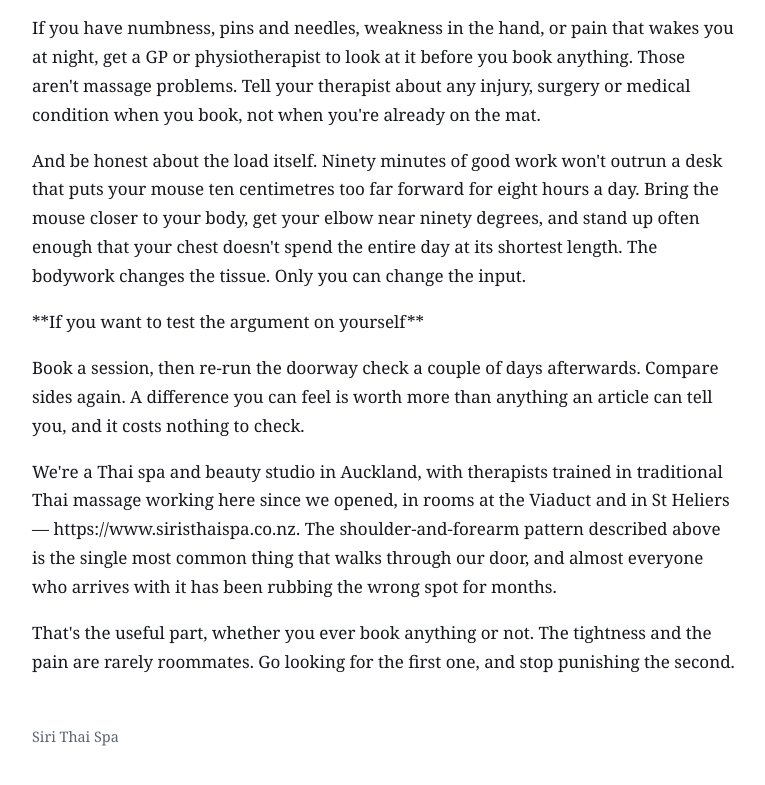
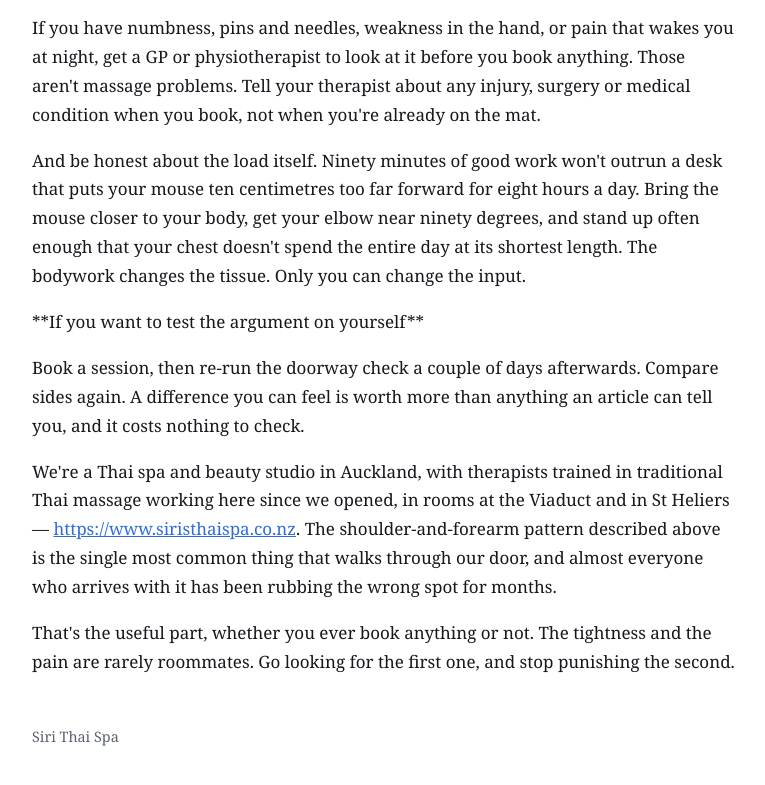
Before and after one commit to makewebseo-create/makewebseo-create.github.io, a plain HTML site: page your-mouse-arm-hurts-in-the-wrong-place.html in a window 1280 px wide. Shown: the part 1983-2768 px from the top of the page, without its empty margins (256-1021 px from the left). Drawn offline with Linux system fonts and the light colour scheme.

Commit message:
Add your-mouse-arm-hurts-in-the-wrong-place.html

```diff
--- a/your-mouse-arm-hurts-in-the-wrong-place.html
+++ b/your-mouse-arm-hurts-in-the-wrong-place.html
@@ -42,7 +42,7 @@
 <p>And be honest about the load itself. Ninety minutes of good work won't outrun a desk that puts your mouse ten centimetres too far forward for eight hours a day. Bring the mouse closer to your body, get your elbow near ninety degrees, and stand up often enough that your chest doesn't spend the entire day at its shortest length. The bodywork changes the tissue. Only you can change the input.</p>
 <p>**If you want to test the argument on yourself**</p>
 <p>Book a session, then re-run the doorway check a couple of days afterwards. Compare sides again. A difference you can feel is worth more than anything an article can tell you, and it costs nothing to check.</p>
-<p>We're a Thai spa and beauty studio in Auckland, with therapists trained in traditional Thai massage working here since we opened, in rooms at the Viaduct and in St Heliers — https://www.siristhaispa.co.nz. The shoulder-and-forearm pattern described above is the single most common thing that walks through our door, and almost everyone who arrives with it has been rubbing the wrong spot for months.</p>
+<p>We're a Thai spa and beauty studio in Auckland, with therapists trained in traditional Thai massage working here since we opened, in rooms at the Viaduct and in St Heliers — <a href="https://www.siristhaispa.co.nz">https://www.siristhaispa.co.nz</a>. The shoulder-and-forearm pattern described above is the single most common thing that walks through our door, and almost everyone who arrives with it has been rubbing the wrong spot for months.</p>
 <p>That's the useful part, whether you ever book anything or not. The tightness and the pain are rarely roommates. Go looking for the first one, and stop punishing the second.</p>
 <footer>Siri Thai Spa</footer>
 </main></body>
```
